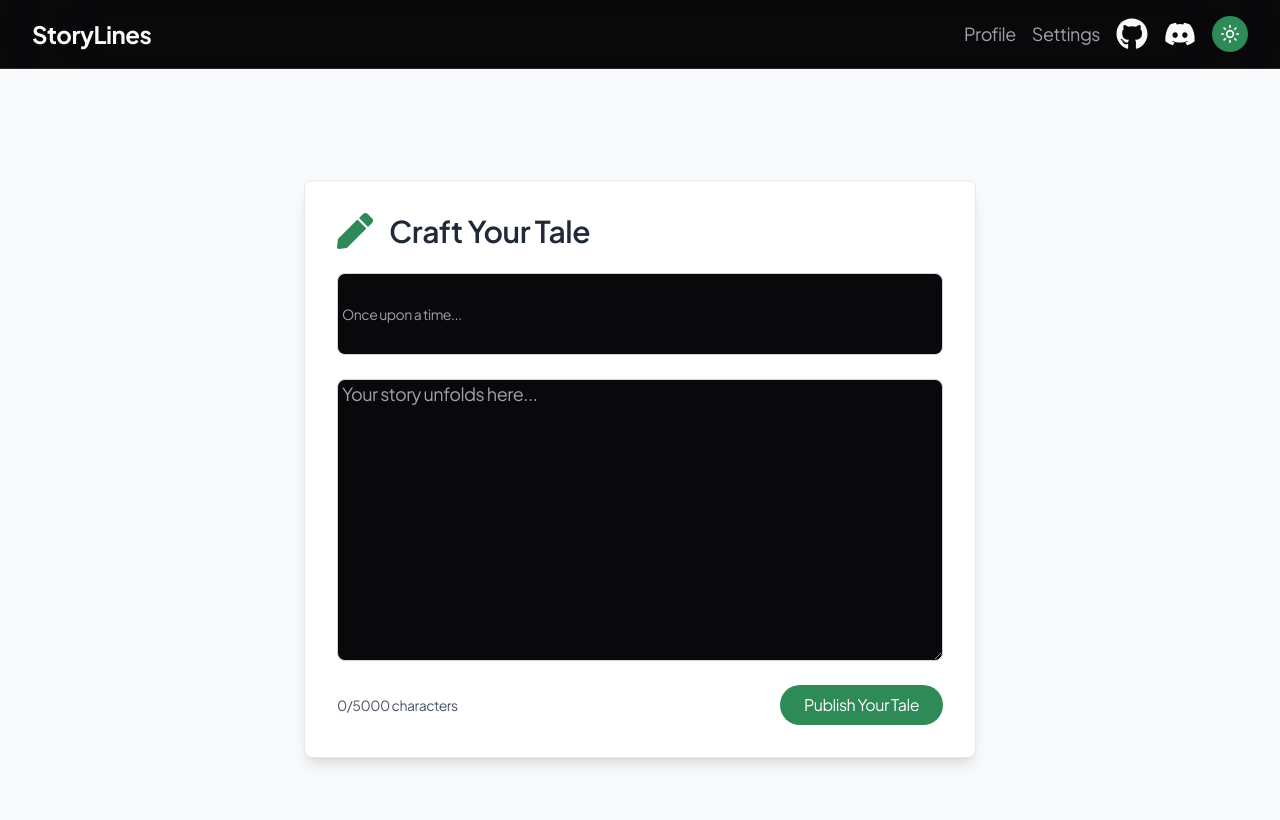
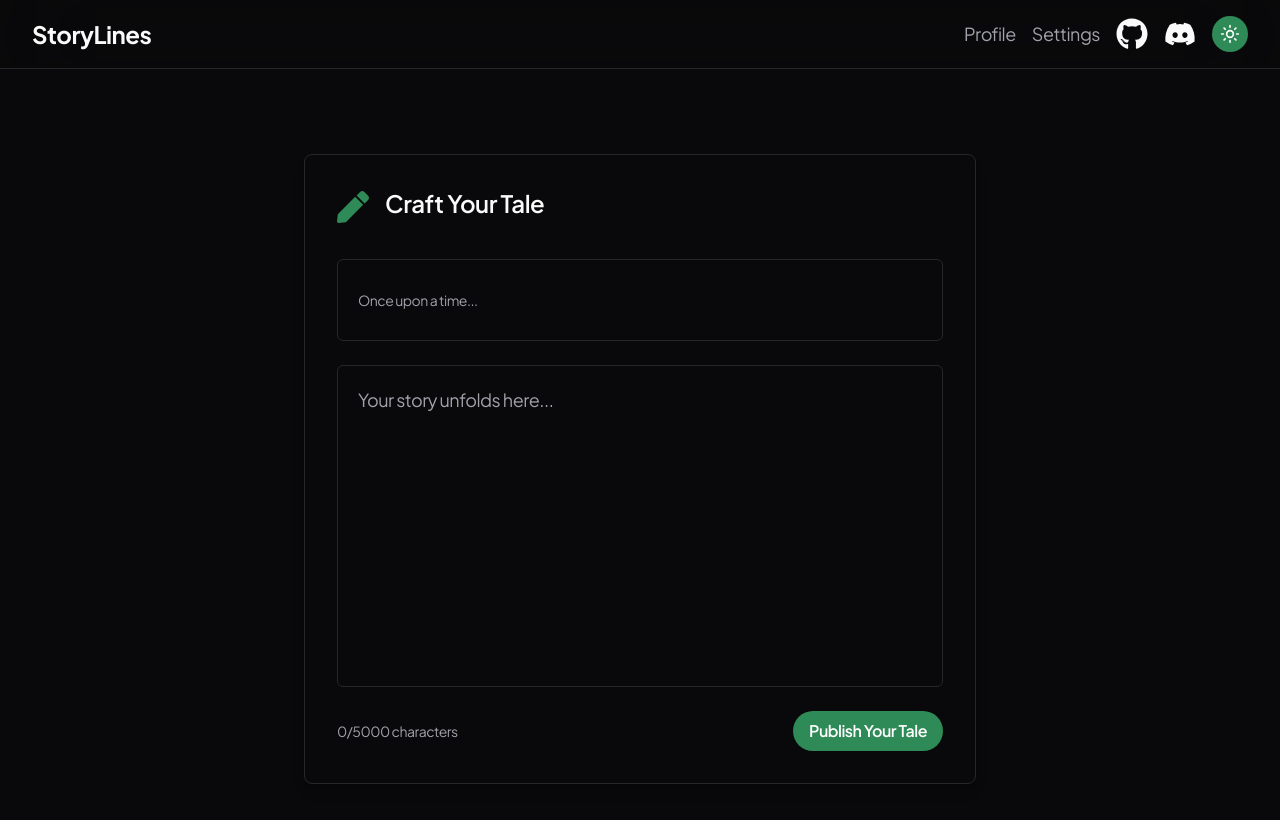
Before and after one commit to praneethravuri/storylines, a Next.js app: page /create-story in a window 1280 px wide. Shown: the top 820 px of the page. Built offline with nearby package versions, Linux system fonts and the light colour scheme.

Commit message:
style: form styling of /create-story page

```diff
--- a/app/create-story/page.tsx
+++ b/app/create-story/page.tsx
@@ -79,35 +79,35 @@ const CreateStory = () => {
 
   return (
     <Suspense fallback={<Loading />}>
-      <div className='flex justify-center items-center min-h-screen bg-gray-50'>
-        <div className='p-8 w-full max-w-2xl bg-white shadow-lg rounded-lg border border-gray-200'>
-          <div className="space-y-6">
+      <div className='flex justify-center items-center min-h-screen bg-background'>
+        <div className='p-8 w-full max-w-2xl bg-card rounded-lg shadow-lg border border-border'>
+          <div className="space-y-8">
             <div className="flex items-center space-x-4">
-              <FaPen className="text-4xl text-primary" />
-              <h1 className="text-3xl font-semibold text-gray-800">Craft Your Tale</h1>
+              <FaPen className="icon-primary text-primary" />
+              <h1 className="heading-secondary">Craft Your Tale</h1>
             </div>
             <form onSubmit={handleSubmit} className="space-y-6">
               <Input
-                className='w-full border-gray-300 rounded-lg focus:border-primary focus:ring-primary'
+                className='w-full bg-background text-foreground placeholder-muted-foreground px-5 py-10'
                 placeholder='Once upon a time...'
                 value={title}
                 onChange={(e) => setTitle(e.target.value)}
               />
               <Textarea
                 rows={10}
-                className='w-full border-gray-300 rounded-lg focus:border-primary focus:ring-primary'
+                className='w-full bg-background text-foreground placeholder-muted-foreground resize-none p-5'
                 placeholder='Your story unfolds here...'
                 onChange={handleTextChange}
                 maxLength={5000}
                 value={content}
               />
-              <div className="flex justify-between items-center text-gray-600">
-                <span className="text-sm">
+              <div className="flex justify-between items-center">
+                <span className="text-sm text-muted-foreground">
                   {characterCount}/5000 characters
                 </span>
                 <button
                   type="submit"
-                  className='px-6 py-2 bg-primary text-white rounded-full hover:bg-primary-dark focus:outline-none focus:ring-2 focus:ring-primary'
+                  className='btn btn-primary'
                 >
                   Publish Your Tale
                 </button>
```
